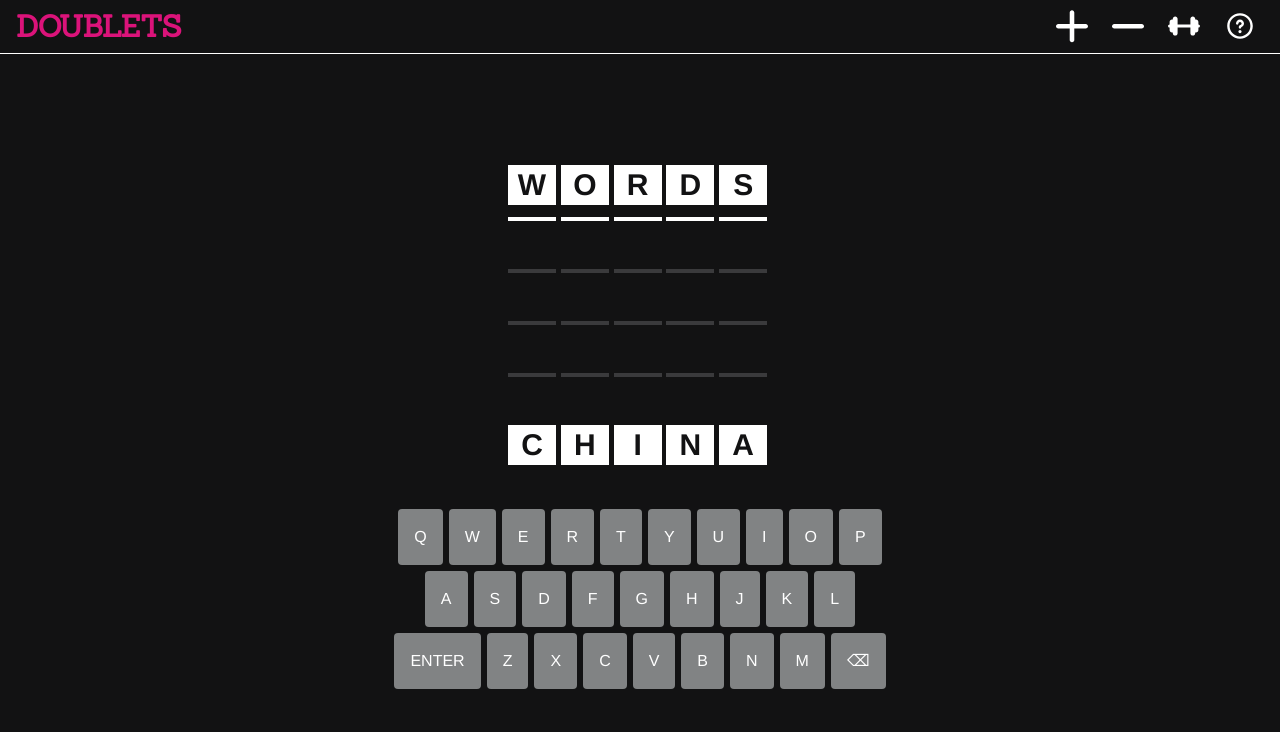
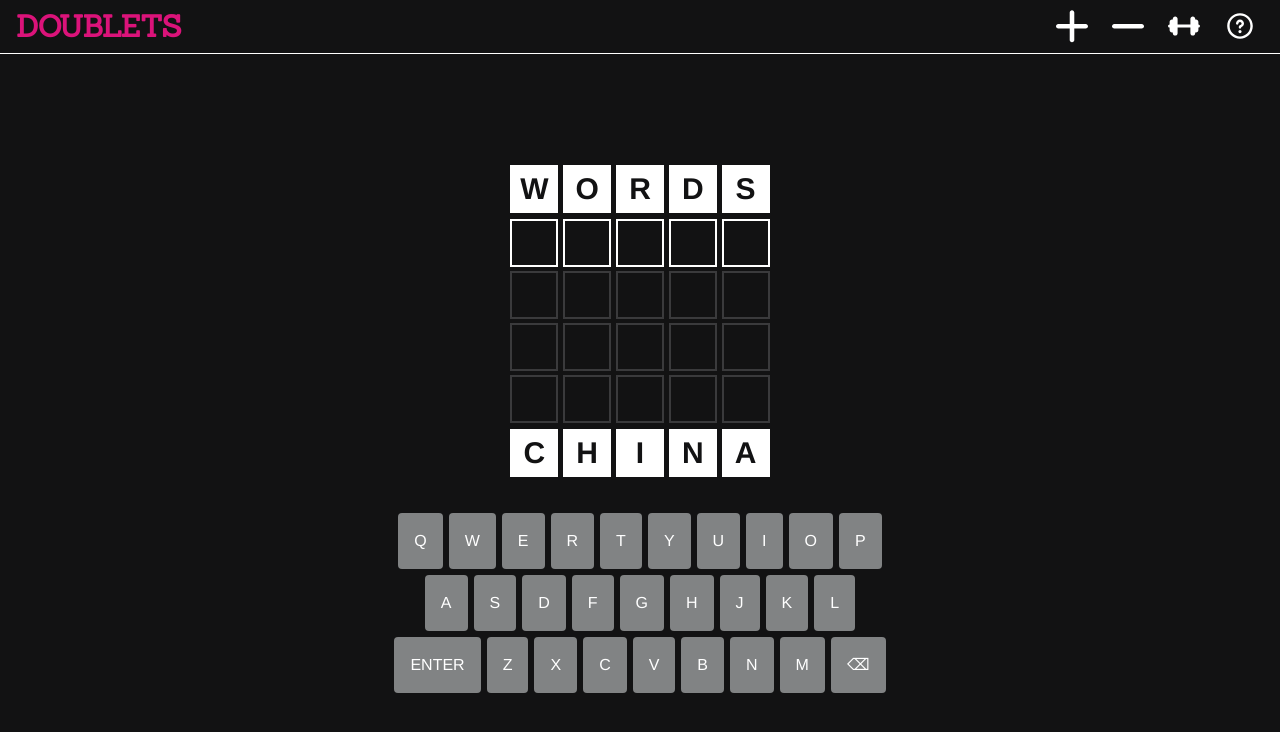
Before and after one commit to sam-jordan/doublets-game, a React (Vite) app: page / in a window 1280 px wide. Both pictures are taken after a click on the button "Play". Shown: the top 732 px of the page. Built offline with nearby package versions, Linux system fonts and the light colour scheme.

Commit message:
Adjust guess rendering to account for scrolling

```diff
--- a/src/components/game.tsx
+++ b/src/components/game.tsx
@@ -43,7 +43,7 @@ export default function Game() {
             solved[difficulty] !== undefined &&
             DateTime.now().toMillis() <
                 // eslint-disable-next-line @stylistic/no-mixed-operators
-                solved[difficulty] + (4500 + 750 * difficulty)
+                solved[difficulty] + (4500 + 750 * difficulty) // May need adjusted to account for adding/removing guesses
         ) {
             // Animating the start word
             setGameWin(100);
--- a/src/components/header.tsx
+++ b/src/components/header.tsx
@@ -65,7 +65,7 @@ export default function Header(props: {
                     </svg>
                 </button>
                 {showDifficulties ? (
-                    <ul className='font-(family-name:--standard-fonts) absolute top-13'>
+                    <ul className='font-(family-name:--standard-fonts) absolute top-13.25 right-6'>
                         <li>
                             <button
                                 className='border border-white w-24 cursor-pointer p-y-1 hover:bg-grey-mid'
--- a/src/components/word.tsx
+++ b/src/components/word.tsx
@@ -55,7 +55,8 @@ export default function Row(props: RowProps) {
         <button
             tabIndex={0}
             className={clsx(
-                'grid grid-cols-5 w-66 h-13',
+                'grid grid-cols-5 w-66',
+                props.index === 100 || props.index === 101 ? 'h-14' : 'h-13',
                 props.type === WordTypes.FIXED ? '' : 'cursor-pointer',
                 useShake ? 'animate-shake' : '',
                 useJump ? 'animate-jump' : ''
@@ -94,7 +95,7 @@ function buildCharacterStyling(
         character !== ' ';
 
     const base = clsx(
-        'text-3xl max-h-12 max-w-12 flex justify-center items-center border-2 select-none',
+        'text-3xl h-12 w-12 flex justify-center items-center border-2 select-none justify-self-center self-center',
         useThrob ? 'animate-throb' : '',
         letterJump === index ? 'animate-jump-quick' : ''
     );
```
